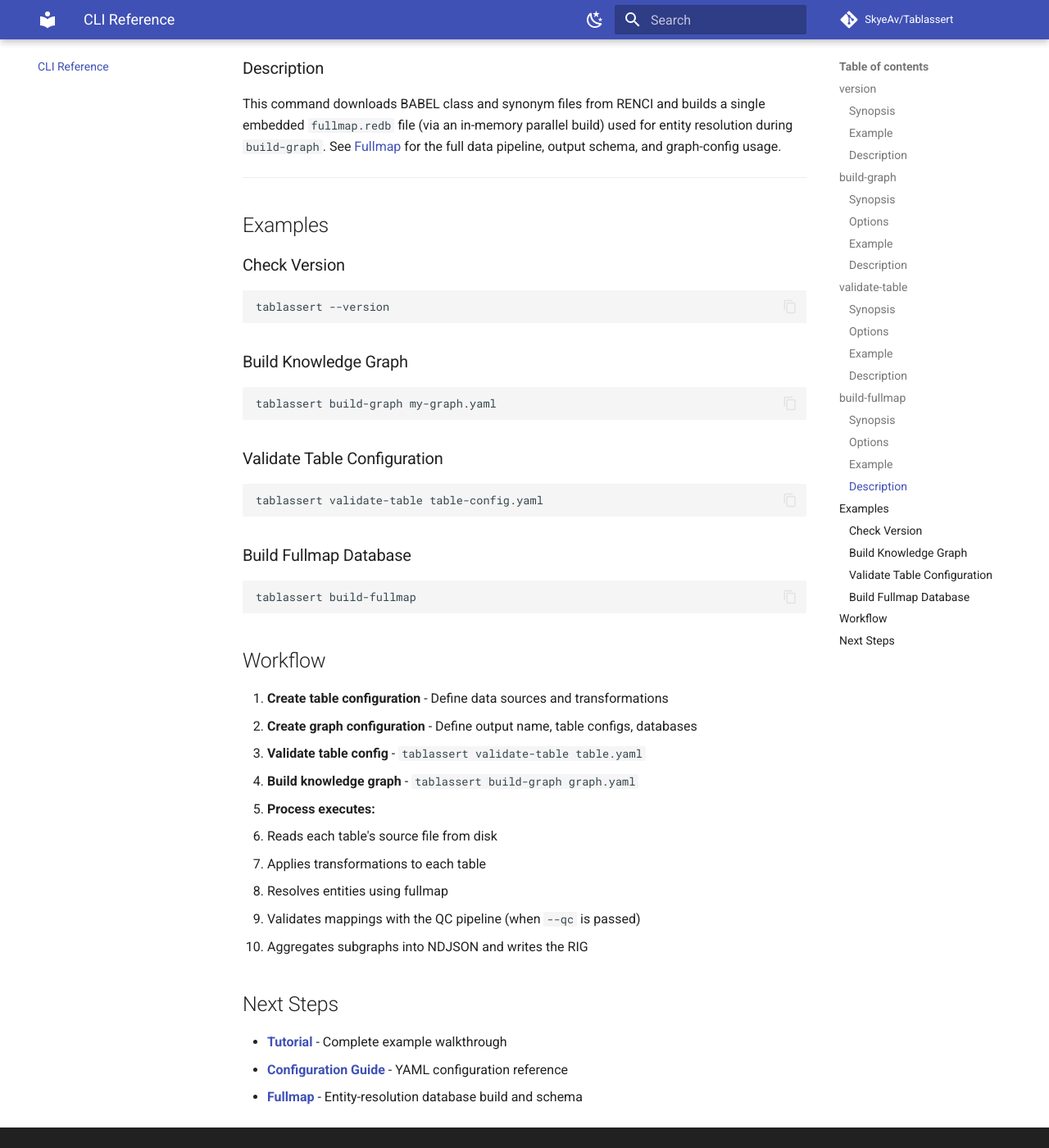
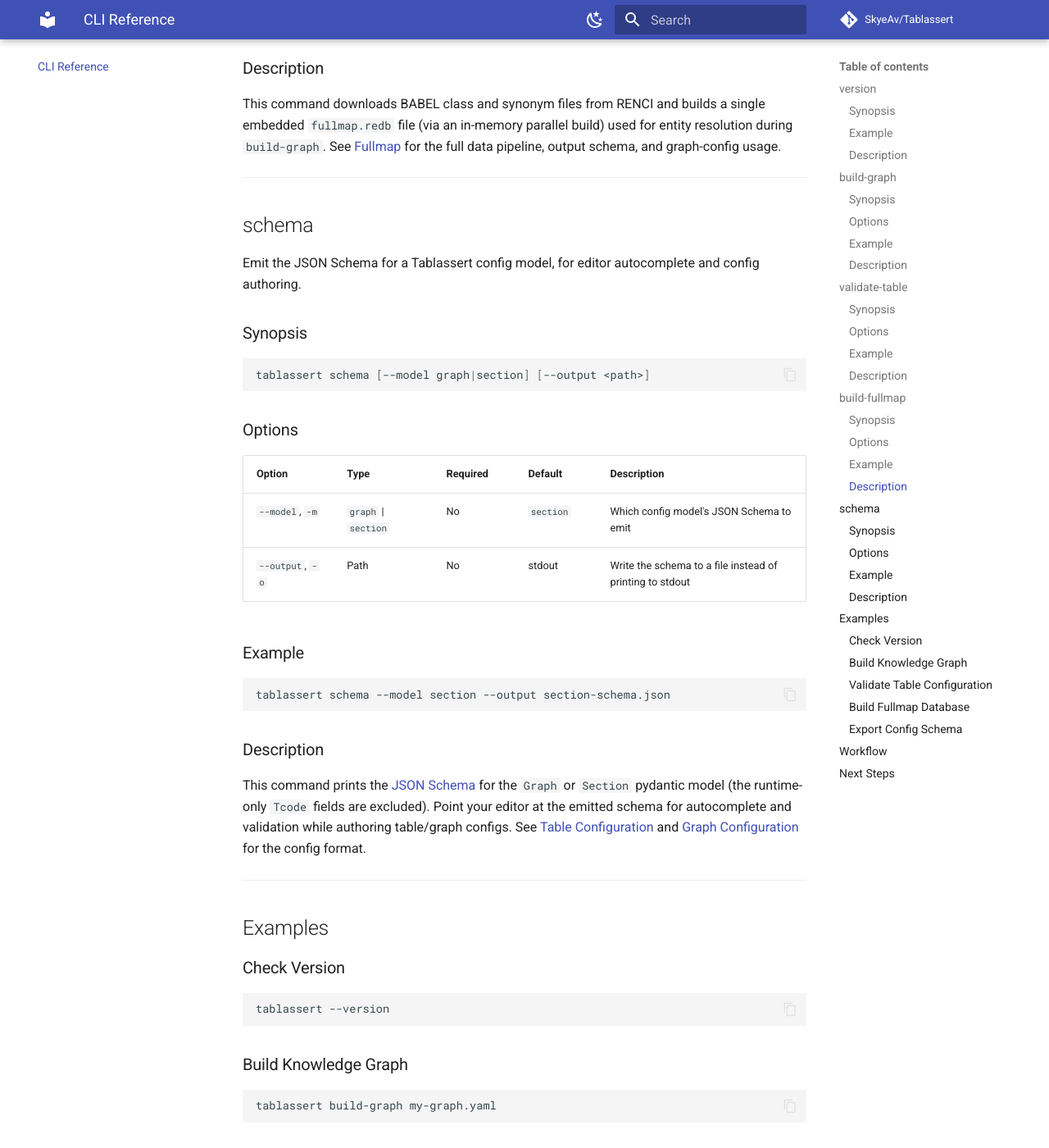
Before and after one commit to SkyeAv/Tablassert3.0.0, an MkDocs documentation site: the page built from docs/cli.md, in a window 1280 px wide and 1400 px high, scrolled down 4558 px. Shown: the whole window at 82% size. Built offline with MkDocs 1.6.1 and Material for MkDocs 9.7.7, drawn with Linux system fonts in a browser that asks for light colours; comment, search, counter and statistics services are not loaded; some of the changed text lies outside the part shown.

Commit message:
docs: document the tablassert schema command + clarify DEPRECATED_KEYS hook semantics
Address integration code-review findings: add a ## schema section (synopsis,
options, example, description) and an Examples entry to docs/cli.md so the new
command's public surface matches the docs; reword the DEPRECATED_KEYS comment to
state that the before-hook only warns (a renamed key no longer a valid field is
still rejected by extra='forbid' unless a future hook also pops/translates it).

````diff
--- a/docs/cli.md
+++ b/docs/cli.md
@@ -166,6 +166,35 @@ This command downloads BABEL class and synonym files from RENCI and builds a sin
 
 ---
 
+## schema
+
+Emit the JSON Schema for a Tablassert config model, for editor autocomplete and config authoring.
+
+### Synopsis
+
+```bash
+tablassert schema [--model graph|section] [--output <path>]
+```
+
+### Options
+
+| Option | Type | Required | Default | Description |
+|--------|------|----------|---------|-------------|
+| `--model`, `-m` | `graph` \| `section` | No | `section` | Which config model's JSON Schema to emit |
+| `--output`, `-o` | Path | No | stdout | Write the schema to a file instead of printing to stdout |
+
+### Example
+
+```bash
+tablassert schema --model section --output section-schema.json
+```
+
+### Description
+
+This command prints the [JSON Schema](https://json-schema.org/) for the `Graph` or `Section` pydantic model (the runtime-only `Tcode` fields are excluded). Point your editor at the emitted schema for autocomplete and validation while authoring table/graph configs. See [Table Configuration](configuration/table.md) and [Graph Configuration](configuration/graph.md) for the config format.
+
+---
+
 ## Examples
 
 ### Check Version
@@ -192,6 +221,12 @@ tablassert validate-table table-config.yaml
 tablassert build-fullmap
 ```
 
+### Export Config Schema
+
+```bash
+tablassert schema --model section --output section-schema.json
+```
+
 ## Workflow
 
 1. **Create table configuration** - Define data sources and transformations
````
Also changed, not shown: 1 other file.
